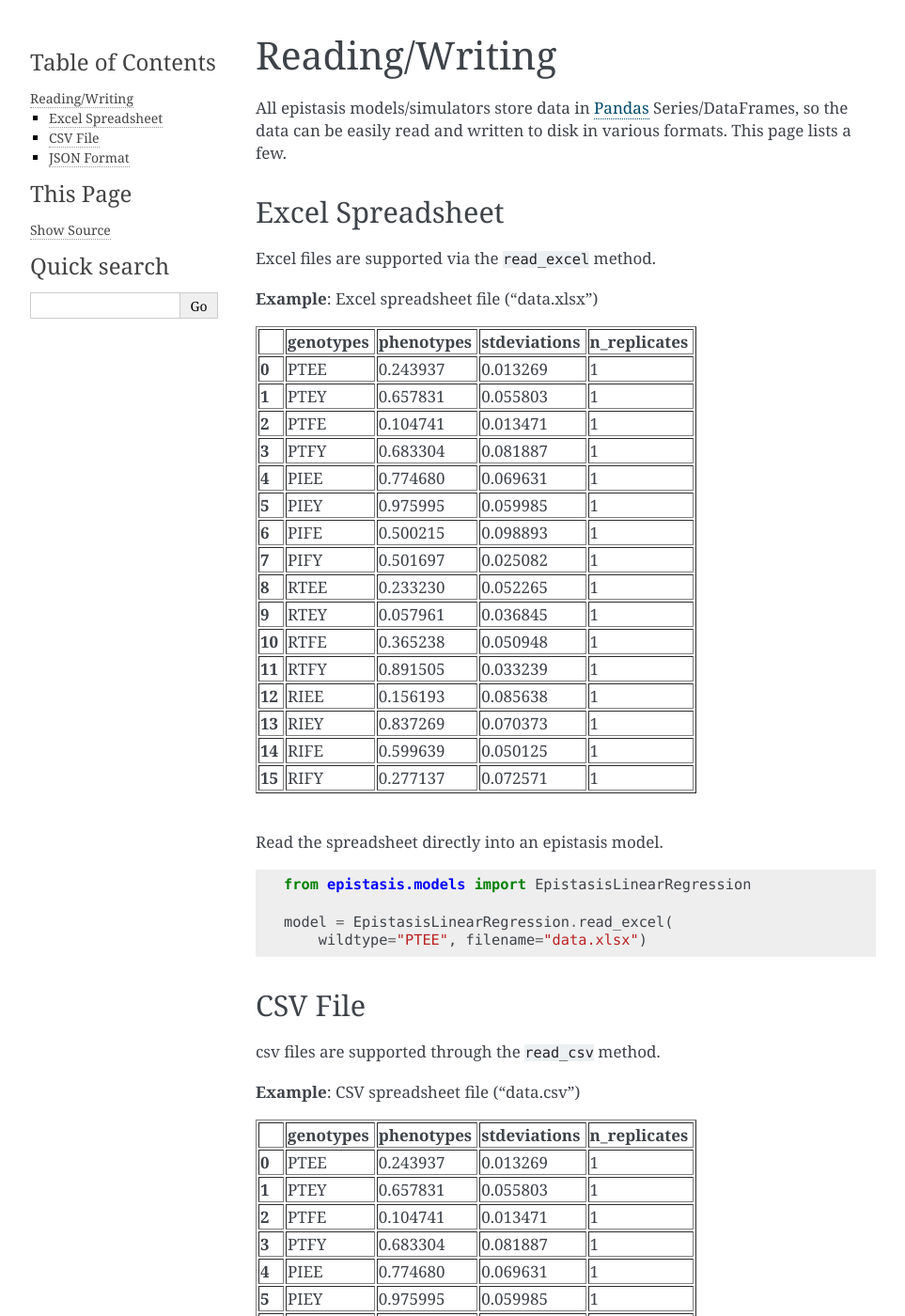
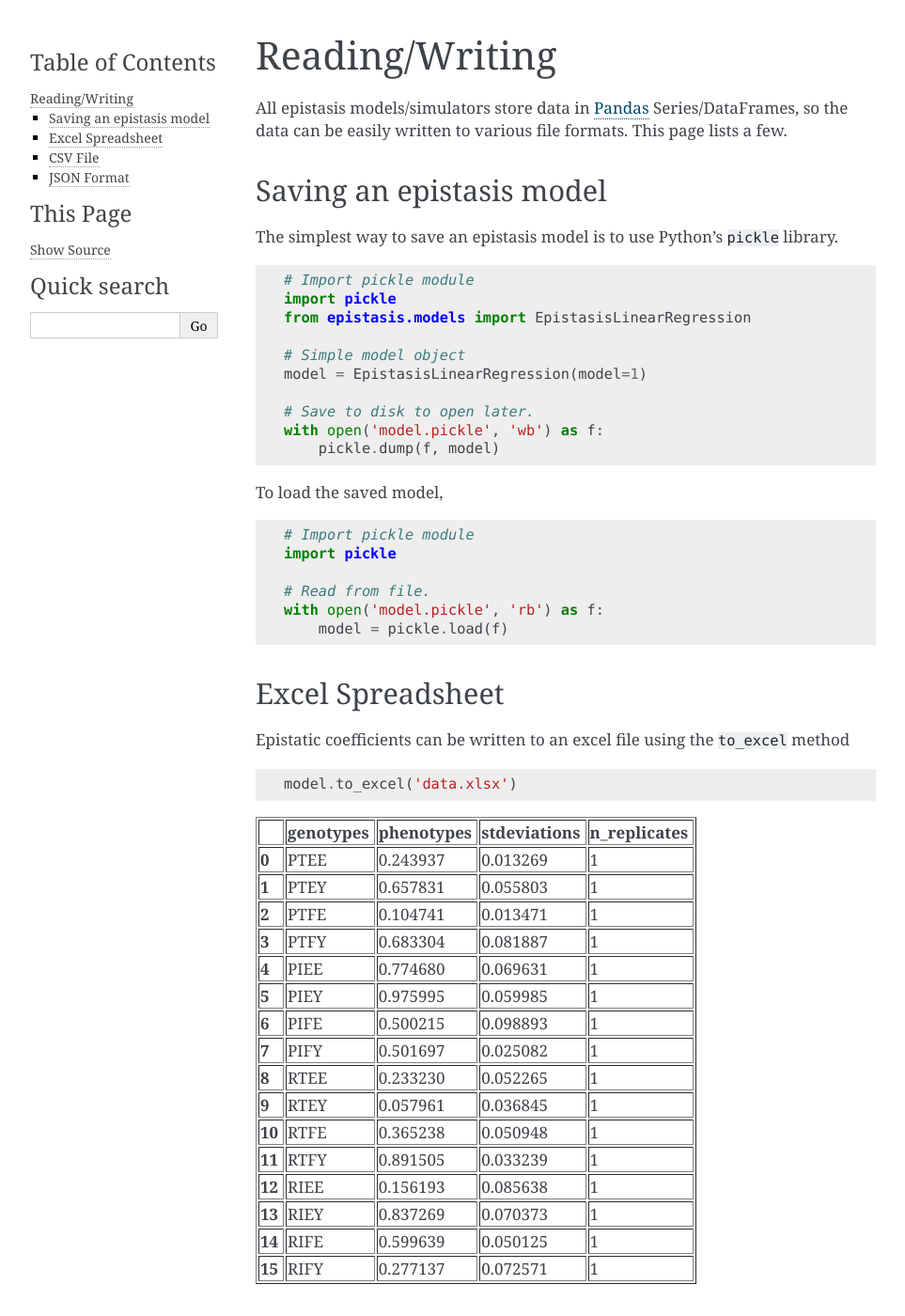
Before and after one commit to harmslab/epistasis, a Sphinx documentation site: the page built from docs/pages/io.rst, in a window 1280 px wide and 1400 px high. Shown: the whole window at 94% size, without its empty margins (148-1111 px from the left). Built offline with Sphinx 7.4.7, drawn with Linux system fonts in a browser that asks for light colours; pages that are not in the unit, such as notebooks, are missing from menus; some of the changed text lies outside the part shown.

Commit message:
revert read methods

```diff
--- a/docs/pages/io.rst
+++ b/docs/pages/io.rst
@@ -1,19 +1,49 @@
 Reading/Writing
 ===============
 
-
 All epistasis models/simulators store data in Pandas_ Series/DataFrames, so the data
-can be easily read and written to disk in various formats. This page lists a few.
+can be easily written to various file formats. This page lists a few.
 
 .. _Pandas: http://pandas.pydata.org/
+
+Saving an epistasis model
+-------------------------
+
+The simplest way to save an epistasis model is to use Python's ``pickle`` library.
+
+.. code-block:: python
+
+  # Import pickle module
+  import pickle
+  from epistasis.models import EpistasisLinearRegression
+
+  # Simple model object
+  model = EpistasisLinearRegression(model=1)
+
+  # Save to disk to open later.
+  with open('model.pickle', 'wb') as f:
+      pickle.dump(f, model)
+
+To load the saved model,
+
+.. code-block:: python
+
+  # Import pickle module
+  import pickle
+
+  # Read from file.
+  with open('model.pickle', 'rb') as f:
+      model = pickle.load(f)
 
 
 Excel Spreadsheet
 -----------------
 
-Excel files are supported via the ``read_excel`` method.
+Epistatic coefficients can be written to an excel file using the ``to_excel`` method
 
-**Example**: Excel spreadsheet file ("data.xlsx")
+.. code-block:: python
+
+  model.to_excel('data.xlsx')
 
 .. raw:: html
 
@@ -144,160 +174,15 @@ Excel files are supported via the ``read_excel`` method.
   </table>
   <br>
 
-Read the spreadsheet directly into an epistasis model.
-
-.. code-block:: python
-
-
-    from epistasis.models import EpistasisLinearRegression
-
-    model = EpistasisLinearRegression.read_excel(
-        wildtype="PTEE", filename="data.xlsx")
-
 
 CSV File
 --------
 
-csv files are supported through the ``read_csv`` method.
-
-**Example**: CSV spreadsheet file ("data.csv")
-
-.. raw:: html
-
-  <table border="1" class="dataframe">
-    <thead>
-      <tr style="text-align: center;">
-        <th></th>
-        <th>genotypes</th>
-        <th>phenotypes</th>
-        <th>stdeviations</th>
-        <th>n_replicates</th>
-      </tr>
-    </thead>
-    <tbody>
-      <tr>
-        <th>0</th>
-        <td>PTEE</td>
-        <td>0.243937</td>
-        <td>0.013269</td>
-        <td>1</td>
-      </tr>
-      <tr>
-        <th>1</th>
-        <td>PTEY</td>
-        <td>0.657831</td>
-        <td>0.055803</td>
-        <td>1</td>
-      </tr>
-      <tr>
-        <th>2</th>
-        <td>PTFE</td>
-        <td>0.104741</td>
-        <td>0.013471</td>
-        <td>1</td>
-      </tr>
-      <tr>
-        <th>3</th>
-        <td>PTFY</td>
-        <td>0.683304</td>
-        <td>0.081887</td>
-        <td>1</td>
-      </tr>
-      <tr>
-        <th>4</th>
-        <td>PIEE</td>
-        <td>0.774680</td>
-        <td>0.069631</td>
-        <td>1</td>
-      </tr>
-      <tr>
-        <th>5</th>
-        <td>PIEY</td>
-        <td>0.975995</td>
-        <td>0.059985</td>
-        <td>1</td>
-      </tr>
-      <tr>
-        <th>6</th>
-        <td>PIFE</td>
-        <td>0.500215</td>
-        <td>0.098893</td>
-        <td>1</td>
-      </tr>
-      <tr>
-        <th>7</th>
-        <td>PIFY</td>
-        <td>0.501697</td>
-        <td>0.025082</td>
-        <td>1</td>
-      </tr>
-      <tr>
-        <th>8</th>
-        <td>RTEE</td>
-        <td>0.233230</td>
-        <td>0.052265</td>
-        <td>1</td>
-      </tr>
-      <tr>
-        <th>9</th>
-        <td>RTEY</td>
-        <td>0.057961</td>
-        <td>0.036845</td>
-        <td>1</td>
-      </tr>
-      <tr>
-        <th>10</th>
-        <td>RTFE</td>
-        <td>0.365238</td>
-        <td>0.050948</td>
-        <td>1</td>
-      </tr>
-      <tr>
-        <th>11</th>
-        <td>RTFY</td>
-        <td>0.891505</td>
-        <td>0.033239</td>
-        <td>1</td>
-      </tr>
-      <tr>
-        <th>12</th>
-        <td>RIEE</td>
-        <td>0.156193</td>
-        <td>0.085638</td>
-        <td>1</td>
-      </tr>
-      <tr>
-        <th>13</th>
-        <td>RIEY</td>
-        <td>0.837269</td>
-        <td>0.070373</td>
-        <td>1</td>
-      </tr>
-      <tr>
-        <th>14</th>
-        <td>RIFE</td>
-        <td>0.599639</td>
-        <td>0.050125</td>
-        <td>1</td>
-      </tr>
-      <tr>
-        <th>15</th>
-        <td>RIFY</td>
-        <td>0.277137</td>
-        <td>0.072571</td>
-        <td>1</td>
-      </tr>
-    </tbody>
-  </table>
-  <br>
-
-Read the csv directly into an epistasis model.
+Epistatic coefficients can be written to a csv file using the ``to_csv`` method
 
 .. code-block:: python
 
-    model = EpistasisLinearRegression.read_csv(
-        wildtype="PTEE", filename="data.csv")
-
+  model.to_csv('data.csv')
 
 JSON Format
 -----------
```
Also changed, not shown: 7 other files.
